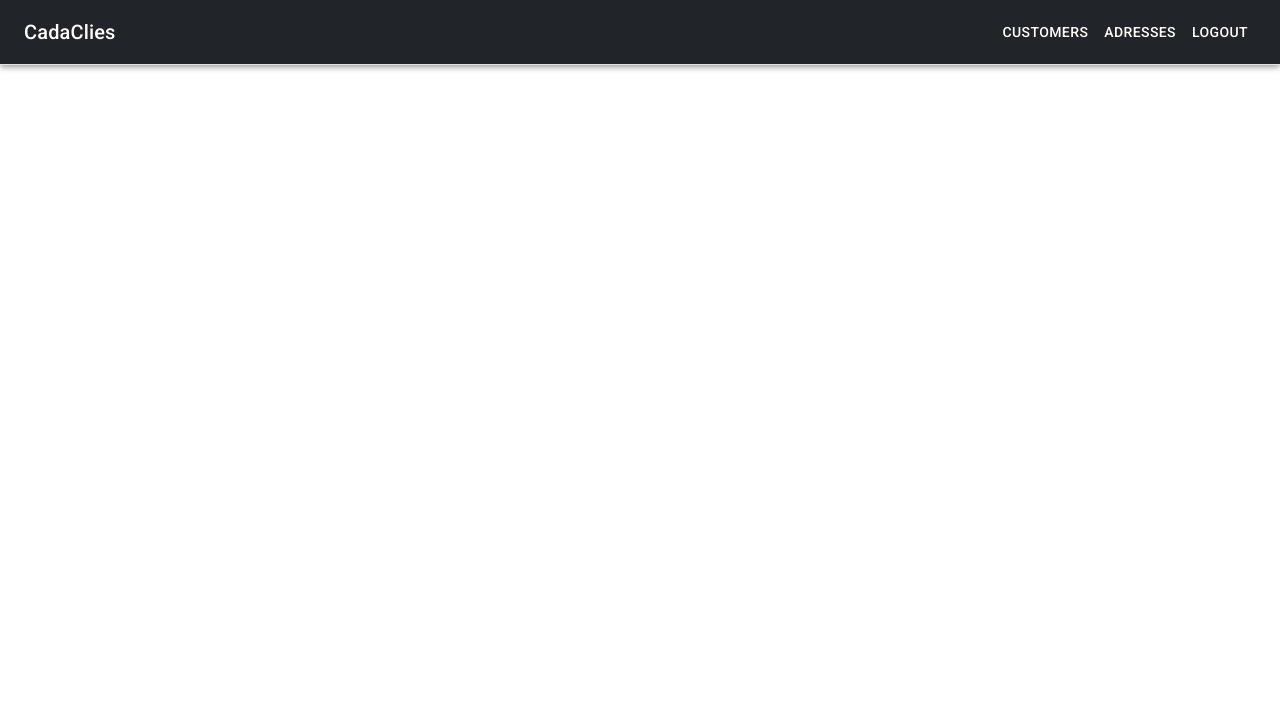
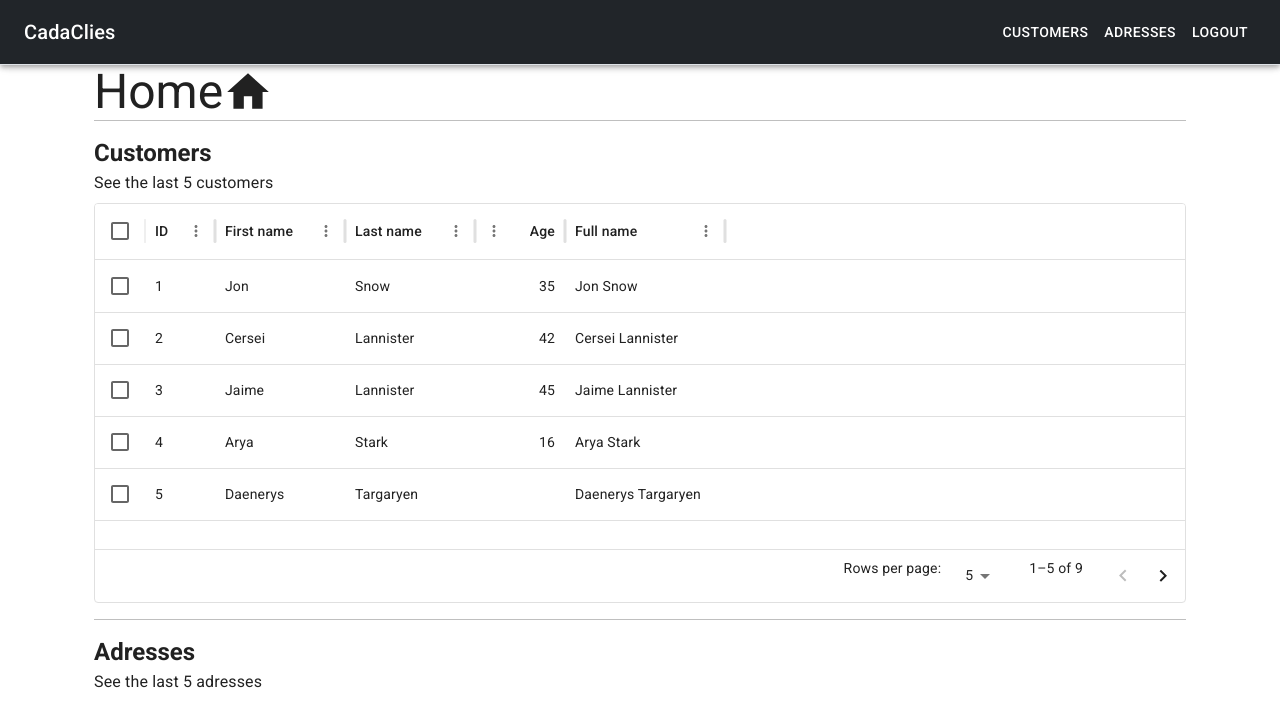
Before and after one commit to ms-daniel/Cadastra-Clientes, a React (Create React App) app in the folder Codigo/cadastro_clientes_web_frontend/: page /home in a window 1280 px wide. Shown: the top 726 px of the page. Built offline with nearby package versions, Linux system fonts and the light colour scheme.

Commit message:
estilo a pagina home e datatable

```diff
--- /dev/null
+++ b/Codigo/cadastro_clientes_web_frontend/src/components/DataTable.js
@@ -0,0 +1,52 @@
+import React from 'react';
+import { DataGrid } from '@mui/x-data-grid';
+
+const columns = [
+    { field: 'id', headerName: 'ID', width: 70 },
+    { field: 'firstName', headerName: 'First name', width: 130 },
+    { field: 'lastName', headerName: 'Last name', width: 130 },
+    {
+      field: 'age',
+      headerName: 'Age',
+      type: 'number',
+      width: 90,
+    },
+    {
+      field: 'fullName',
+      headerName: 'Full name',
+      description: 'This column has a value getter and is not sortable.',
+      sortable: false,
+      width: 160,
+      valueGetter: (value, row) => `${row.firstName || ''} ${row.lastName || ''}`,
+    },
+  ];
+
+  const rows = [
+    { id: 1, lastName: 'Snow', firstName: 'Jon', age: 35 },
+    { id: 2, lastName: 'Lannister', firstName: 'Cersei', age: 42 },
+    { id: 3, lastName: 'Lannister', firstName: 'Jaime', age: 45 },
+    { id: 4, lastName: 'Stark', firstName: 'Arya', age: 16 },
+    { id: 5, lastName: 'Targaryen', firstName: 'Daenerys', age: null },
+    { id: 6, lastName: 'Melisandre', firstName: null, age: 150 },
+    { id: 7, lastName: 'Clifford', firstName: 'Ferrara', age: 44 },
+    { id: 8, lastName: 'Frances', firstName: 'Rossini', age: 36 },
+    { id: 9, lastName: 'Roxie', firstName: 'Harvey', age: 65 },
+  ];
+
+  export default function DataTable() {
+    return (
+      <div style={{ height: 400, width: '100%' }}>
+        <DataGrid
+          rows={rows}
+          columns={columns}
+          initialState={{
+            pagination: {
+              paginationModel: { page: 0, pageSize: 5 },
+            },
+          }}
+          pageSizeOptions={[5, 10]}
+          checkboxSelection
+        />
+      </div>
+    );
+  }
--- a/Codigo/cadastro_clientes_web_frontend/src/pages/Home.js
+++ b/Codigo/cadastro_clientes_web_frontend/src/pages/Home.js
@@ -3,9 +3,24 @@ import { useNavigate } from 'react-router-dom'
 import showToastMessage from '../components/Notify';
 import 'bootstrap/dist/css/bootstrap.min.css';
 import DrawerAppBar from '../components/HamburgerMenu';
+import Typography from '@mui/material/Typography';
+import Toolbar from '@mui/material/Toolbar';
+import '@fontsource/roboto/300.css';
+import '@fontsource/roboto/400.css';
+import '@fontsource/roboto/500.css';
+import '@fontsource/roboto/700.css';
+import HomeIcon from '@mui/icons-material/Home';
+import Divider from '@mui/material/Divider';
+import Box from '@mui/material/Box';
+import DataTable from '../components/DataTable'
+
 
 const Home = (props) => {
     const navigate = useNavigate()
+
+    const style = {
+        borderColor: 'black',
+      };
 
     useEffect(() => {
         /*if (!props.loggedIn) {
@@ -14,11 +29,42 @@ const Home = (props) => {
     }, [props.loggedIn, navigate]);
 
     return(
-        <>
-            <DrawerAppBar />
-            {props.loggedIn ? (<p>Logado porra</p>) : (<p>loga aí mano </p>)}
-            <p>Home</p>
-        </>
+        <div className='container flex'>
+            <div className='row'>
+                <DrawerAppBar />
+                <Toolbar />
+            </div>
+            <div className='row'>
+                <Typography variant="h3" className='d-flex align-items-center'>
+                    Home <HomeIcon sx={{ fontSize: 50 }} />
+                </Typography>
+            </div>
+
+            <Divider flexItem sx={{borderColor: 'black'}}/>
+
+            <Box sx={{ textAlign: 'left' }} className='container px-0 my-3'>
+                <Typography variant="h5">
+                    <b>Customers</b>
+                </Typography>
+                <Typography variant="subtitle1" gutterBottom>
+                    See the last 5 customers
+                </Typography>
+
+                <DataTable />
+            </Box>
+
+            <Divider flexItem sx={{borderColor: 'black'}}/>
+
+            <Box sx={{ textAlign: 'left' }} className='container px-0 my-3'>
+                <Typography variant="h5">
+                    <b>Adresses</b>
+                </Typography>
+                <Typography variant="subtitle1" gutterBottom>
+                    See the last 5 adresses
+                </Typography>
+            </Box>
+
+        </div>
     );
 };
 
```
